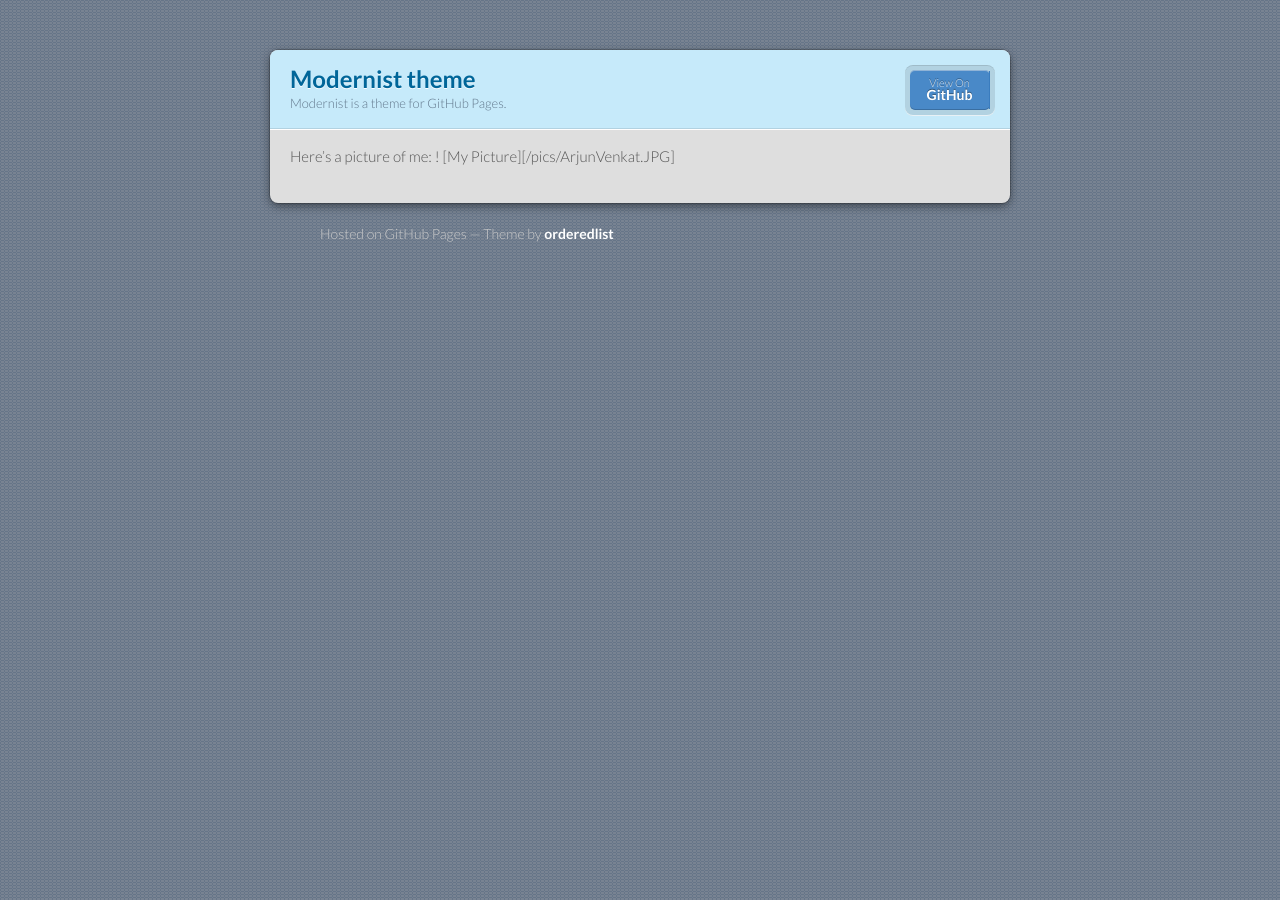
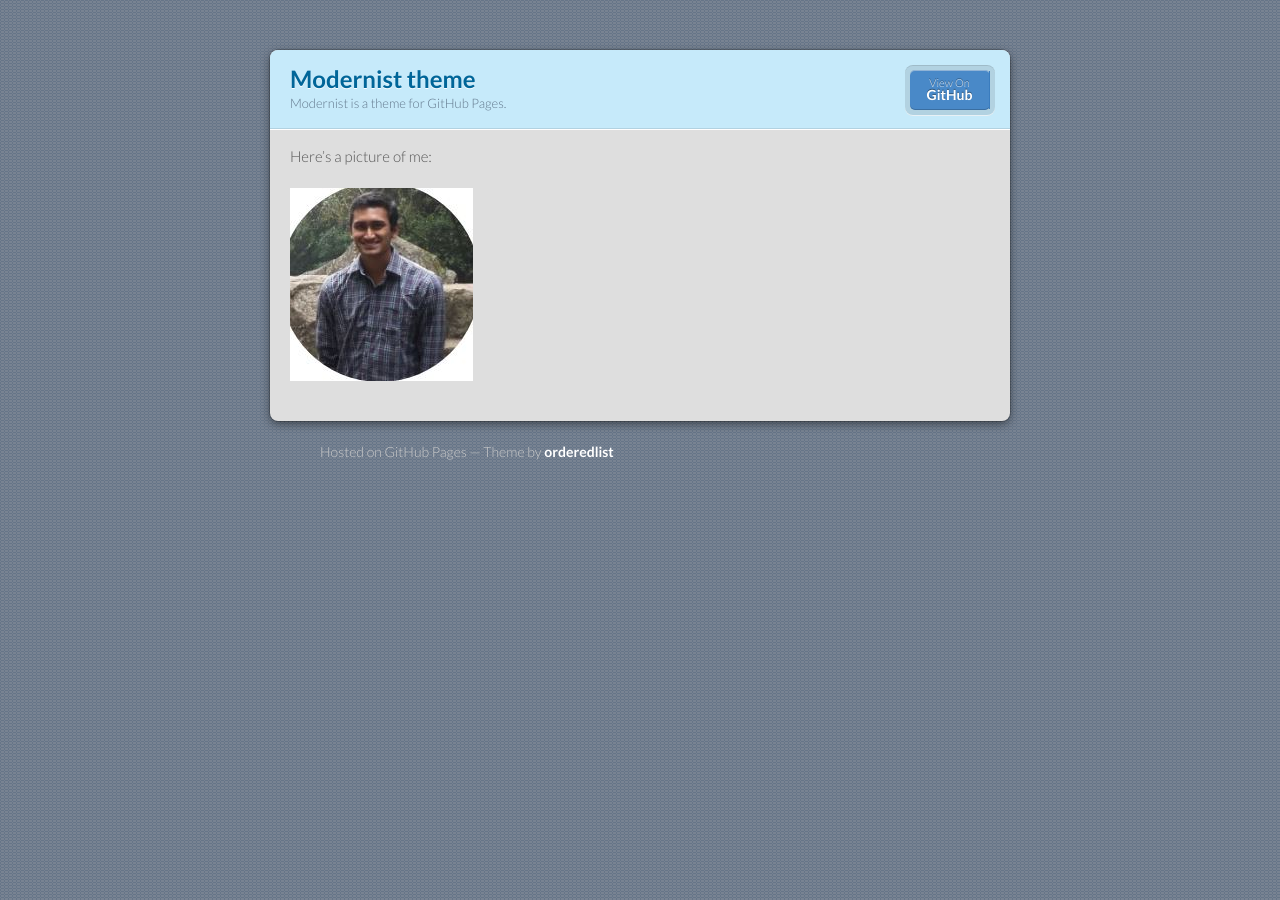
Before and after one commit to arjunvenkat510/arjunvenkat510.github.io, a Jekyll site: the page built from arjunvenkat/index.md, in a window 1280 px wide. Built offline with Jekyll 4.4.1, drawn with Linux system fonts in a browser that asks for light colours; our own code applies the rules of GitHub Pages for plain Markdown files.

Commit message:
Update index.md

```diff
--- a/arjunvenkat/index.md
+++ b/arjunvenkat/index.md
@@ -1,4 +1,6 @@
 ---
 ---
+
 Here's a picture of me:
-! [My Picture][/pics/ArjunVenkat.JPG]
+
+![My Picture](/pics/ArjunVenkat.JPG)
```
